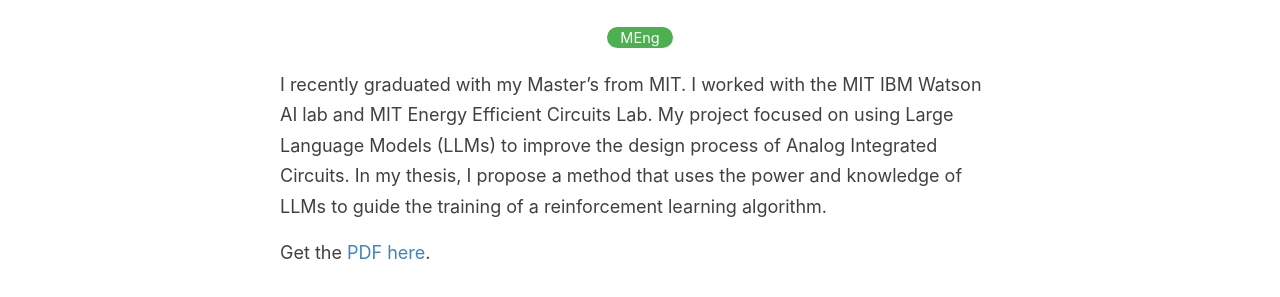
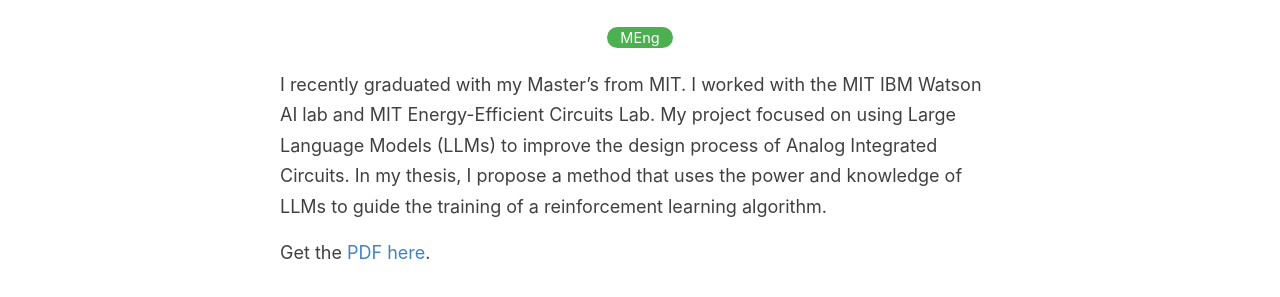
Before and after one commit to ireneterpstra/ireneterpstra.github.io, a Jekyll site: the page built from _posts/2023-09-20-masters.md, in a window 1280 px wide. Shown: the part 255-552 px from the top of the page. Built offline with Jekyll 4.4.1, drawn with Linux system fonts in a browser that asks for light colours.

```diff
--- a/_posts/2023-09-20-masters.md
+++ b/_posts/2023-09-20-masters.md
@@ -4,7 +4,7 @@ title: Circuit Design through Large Language Models and Reinforcement Learning
 categories: [MEng]
 ---
 
-I recently graduated with my Master’s from MIT. I worked with the MIT IBM Watson AI lab and MIT Energy Efficient Circuits Lab. My project focused on using Large Language Models (LLMs) to improve the design process of Analog Integrated Circuits. In my thesis, I propose a method that uses the power and knowledge of LLMs to guide the training of a reinforcement learning algorithm.
+I recently graduated with my Master’s from MIT. I worked with the MIT IBM Watson AI lab and MIT Energy-Efficient Circuits Lab. My project focused on using Large Language Models (LLMs) to improve the design process of Analog Integrated Circuits. In my thesis, I propose a method that uses the power and knowledge of LLMs to guide the training of a reinforcement learning algorithm.
 
 
 Get the [PDF here]({{ site.url }}/assets/MIT_MEng_Thesis_Irene.pdf).
```
